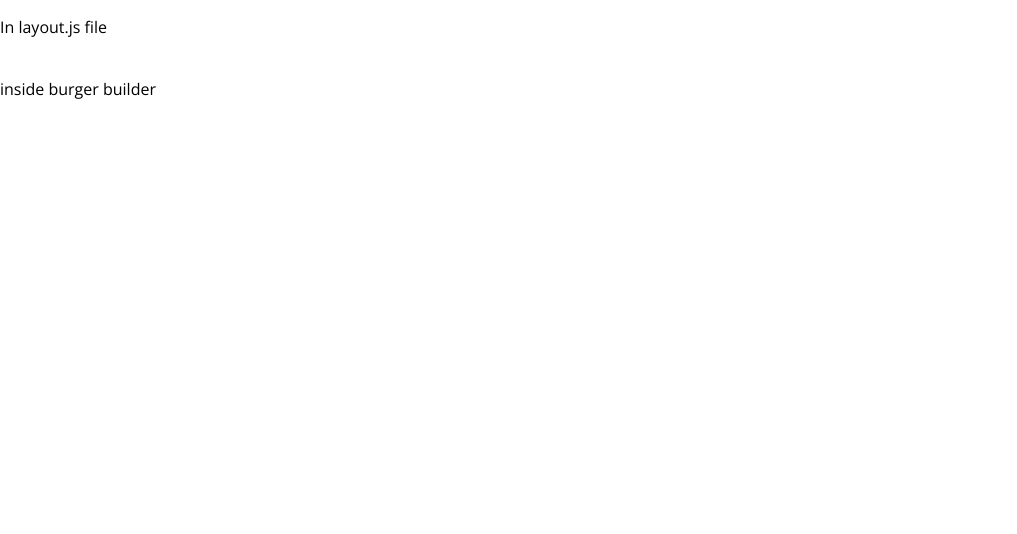
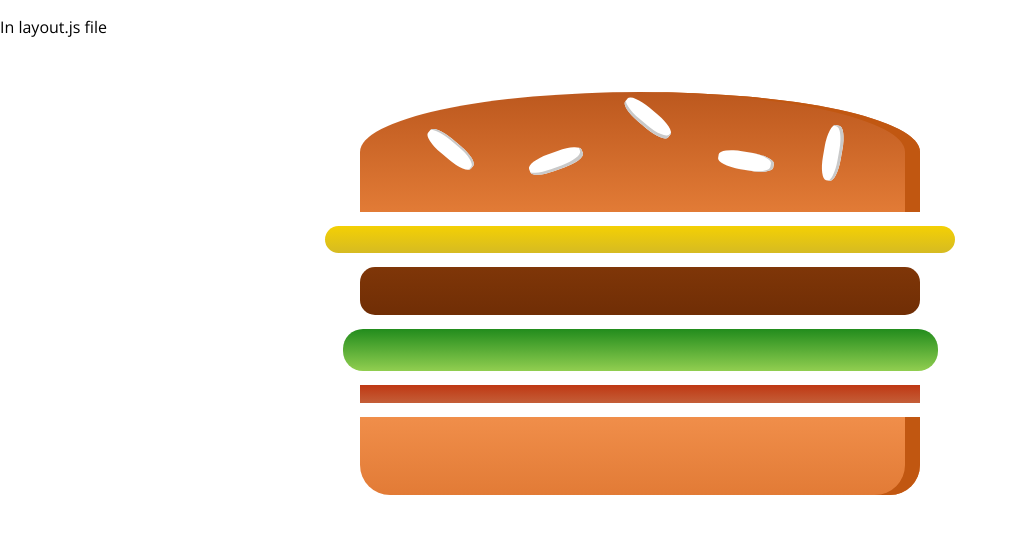
Before and after one commit to ShahrozAhmd/burger_builder, a React (Create React App) app: page / in a window 1280 px wide. Shown: the top 534 px of the page, without its empty margins (0-1017 px from the left). Built offline with nearby package versions, Linux system fonts and the light colour scheme.

Commit message:
finishing up the firt look of burger but hard coded

```diff
--- /dev/null
+++ b/src/components/Burger/Burger Ingredients/burger_ingredients.js
@@ -0,0 +1,50 @@
+import React, { Component } from "react";
+import PropTypes from "prop-types";
+import styles from "./burger_ingredients.module.css";
+
+
+class BurgerIngredients extends Component {
+  render() {
+    let ingredients = null;
+
+    switch (this.props.type) {
+      case "bread-bottom":
+        ingredients = <div className={styles.BreadBottom}></div>;
+        break;
+      case "bread-top":
+        ingredients = (
+          <div className={styles.BreadTop}>
+            <div className={styles.Seeds1}></div>
+            <div className={styles.Seeds2}></div>
+          </div>
+        );
+        break;
+
+      case "meat":
+        ingredients = <div className={styles.Meat}></div>;
+        break;
+
+      case "cheese":
+        ingredients = <div className={styles.Cheese}></div>;
+        break;
+
+      case "salad":
+        ingredients = <div className={styles.Salad}></div>;
+        break;
+
+      case "bacon":
+        ingredients = <div className={styles.Bacon}></div>;
+        break;
+      default:
+        ingredients = null;
+    }
+
+    return ingredients;
+  }
+}
+
+BurgerIngredients.propTypes = {
+  type: PropTypes.string.isRequired,
+};
+
+export default BurgerIngredients;
--- /dev/null
+++ b/src/components/Burger/burger.js
@@ -0,0 +1,22 @@
+import React from 'react'
+import styles from './burger.module.css'
+import BurgerIngredients from './Burger Ingredients/burger_ingredients'
+
+const burger = (props) => {
+
+    return(
+
+        <div className = {styles.Burger}>
+            <BurgerIngredients type = 'bread-top'/>
+            <BurgerIngredients type = 'cheese'/>
+            <BurgerIngredients type = 'meat'/>
+            <BurgerIngredients type = 'salad'/>
+            <BurgerIngredients type = 'bacon'/>
+            <BurgerIngredients type = 'bread-bottom'/>
+        </div>
+
+
+
+    );
+}
+export default burger;
--- /dev/null
+++ b/src/components/Burger/burger.module.css
@@ -0,0 +1,30 @@
+.Burger {
+    width: 100%;
+    margin: auto;
+    height: 250px;
+    overflow: scroll;
+    text-align: center;
+    font-weight: bold;
+    font-size: 1.2rem;
+}
+
+@media (min-width: 500px) and (min-height: 400px) {
+    .Burger {
+        width: 350px;
+        height: 300px;
+    }
+}
+
+@media (min-width: 500px) and (min-height: 401px) {
+    .Burger {
+        width: 450px;
+        height: 400px;
+    }
+}
+
+@media (min-width: 1000px) and (min-height: 700px) {
+    .Burger {
+        width: 700px;
+        height: 600px;
+    }
+}
--- a/src/containers/BurgerBuilder/burger_builder.js
+++ b/src/containers/BurgerBuilder/burger_builder.js
@@ -1,5 +1,6 @@
 import React, { Component} from 'react'
 import Aux from '../../hoc/auxiliary'
+import Burger from '../../components/Burger/burger'
 
 
 export default class BurgerBuilder extends Component{
@@ -8,7 +9,7 @@
 
         return(
             <Aux>
-                <div>inside burger builder</div>
+            <Burger/>
             </Aux>
         );
     }
```
Also changed, not shown: src/components/Layout/Burger/Burger Ingredients/burger_ingredients.js (deleted, +0 -50 lines), src/components/Burger/Burger Ingredients/burger_ingredients.module.css (renamed from src/components/Layout/Burger/Burger Ingredients/burger_ingredients.module.css), src/components/Layout/Burger/burger.js (deleted).
